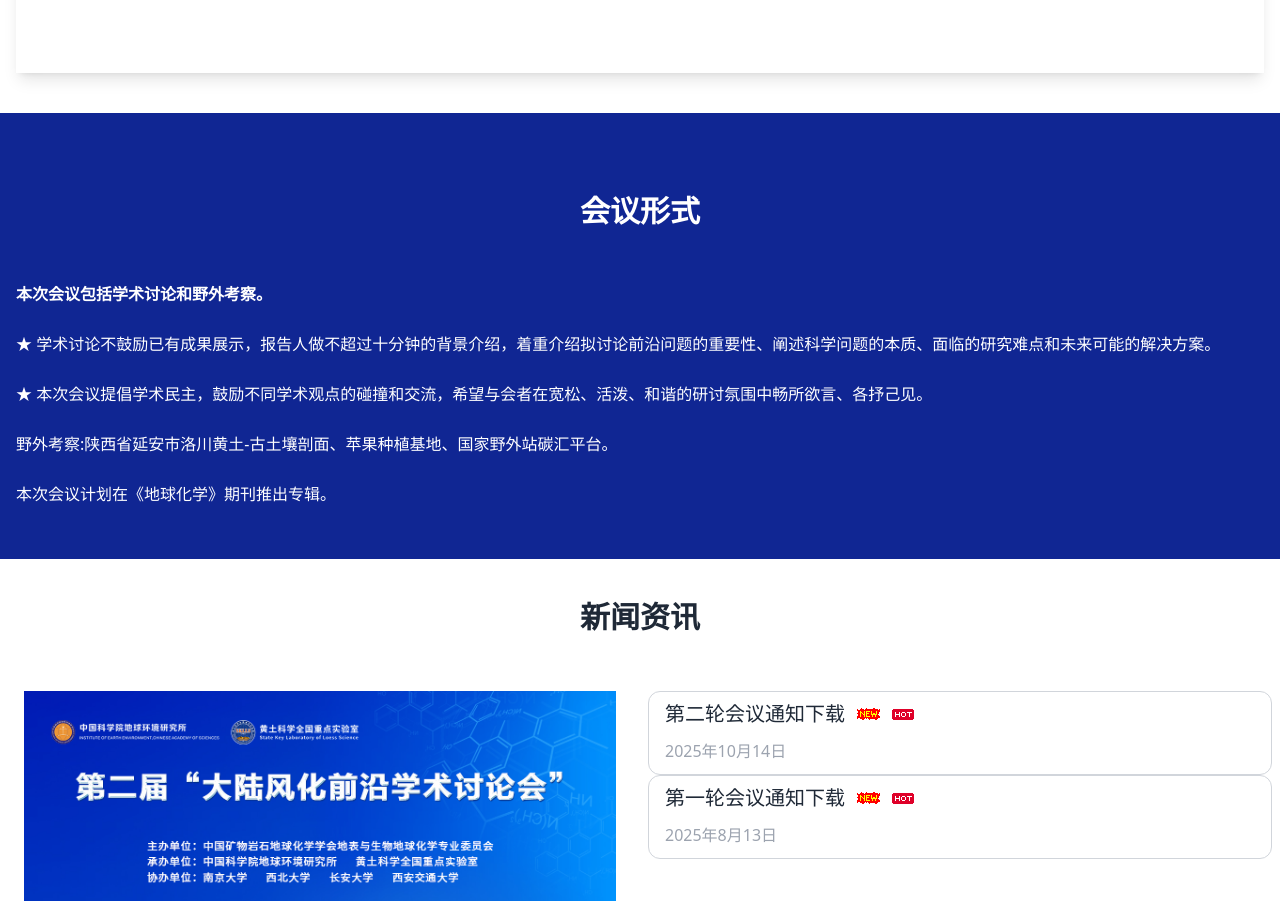
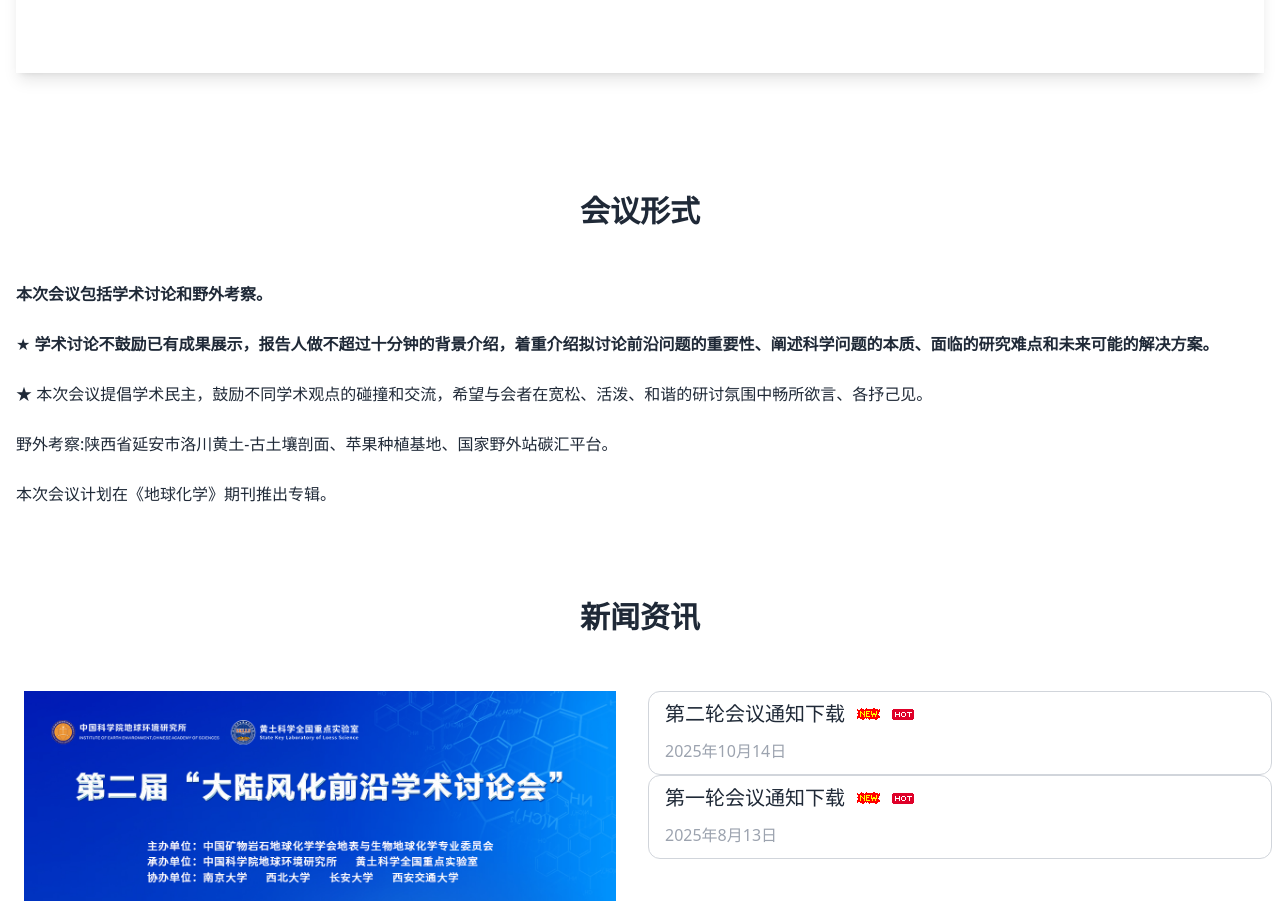
Before and after one commit to hutong9/Weathering2025, a Nuxt app: page / in a window 1280 px wide. Shown: the part 2810-3711 px from the top of the page. Built offline with nearby package versions, Linux system fonts and the light colour scheme.

Commit message:
加粗宗旨

```diff
--- a/pages/index.vue
+++ b/pages/index.vue
@@ -186,28 +186,28 @@
     <!-- 会议形式 -->
 
     <!-- 会议形式开始 -->
-    <div class="bg-[#102693] ">
+    <div class=" ">
       <div class="container mx-auto md:py-10 w-full p-6">
-        <h2 class="text-3xl font-bold text-white text-center m-4 sm:m-10 animate__animated animate__bounceInUp">会议形式
+        <h2 class="text-3xl font-bold  text-center m-4 sm:m-10 animate__animated animate__bounceInUp">会议形式
         </h2>
         <div class="container mx-auto">
-          <p class="text-white animate__animated animate__bounceInUp">
+          <p class=" animate__animated animate__bounceInUp">
             <b>本次会议包括学术讨论和野外考察。</b>
           </p>
 
-          <p class="text-white animate__animated animate__bounceInUp">
-            ★ 学术讨论不鼓励已有成果展示，报告人做不超过十分钟的背景介绍，着重介绍拟讨论前沿问题的重要性、阐述科学问题的本质、面临的研究难点和未来可能的解决方案。
+          <p class=" animate__animated animate__bounceInUp">
+            ★ <b>学术讨论不鼓励已有成果展示，报告人做不超过十分钟的背景介绍，着重介绍拟讨论前沿问题的重要性、阐述科学问题的本质、面临的研究难点和未来可能的解决方案。</b>
           </p>
 
-          <p class="text-white animate__animated animate__bounceInUp">
+          <p class="  animate__animated animate__bounceInUp">
             ★ 本次会议提倡学术民主，鼓励不同学术观点的碰撞和交流，希望与会者在宽松、活泼、和谐的研讨氛围中畅所欲言、各抒己见。
           </p>
 
-          <p class="text-white animate__animated animate__bounceInUp">
+          <p class=" animate__animated animate__bounceInUp">
             野外考察:陕西省延安市洛川黄土-古土壤剖面、苹果种植基地、国家野外站碳汇平台。
           </p>
 
-          <p class="text-white animate__animated animate__bounceInUp">
+          <p class=" animate__animated animate__bounceInUp">
             本次会议计划在《地球化学》期刊推出专辑。
           </p>
         </div>
```
